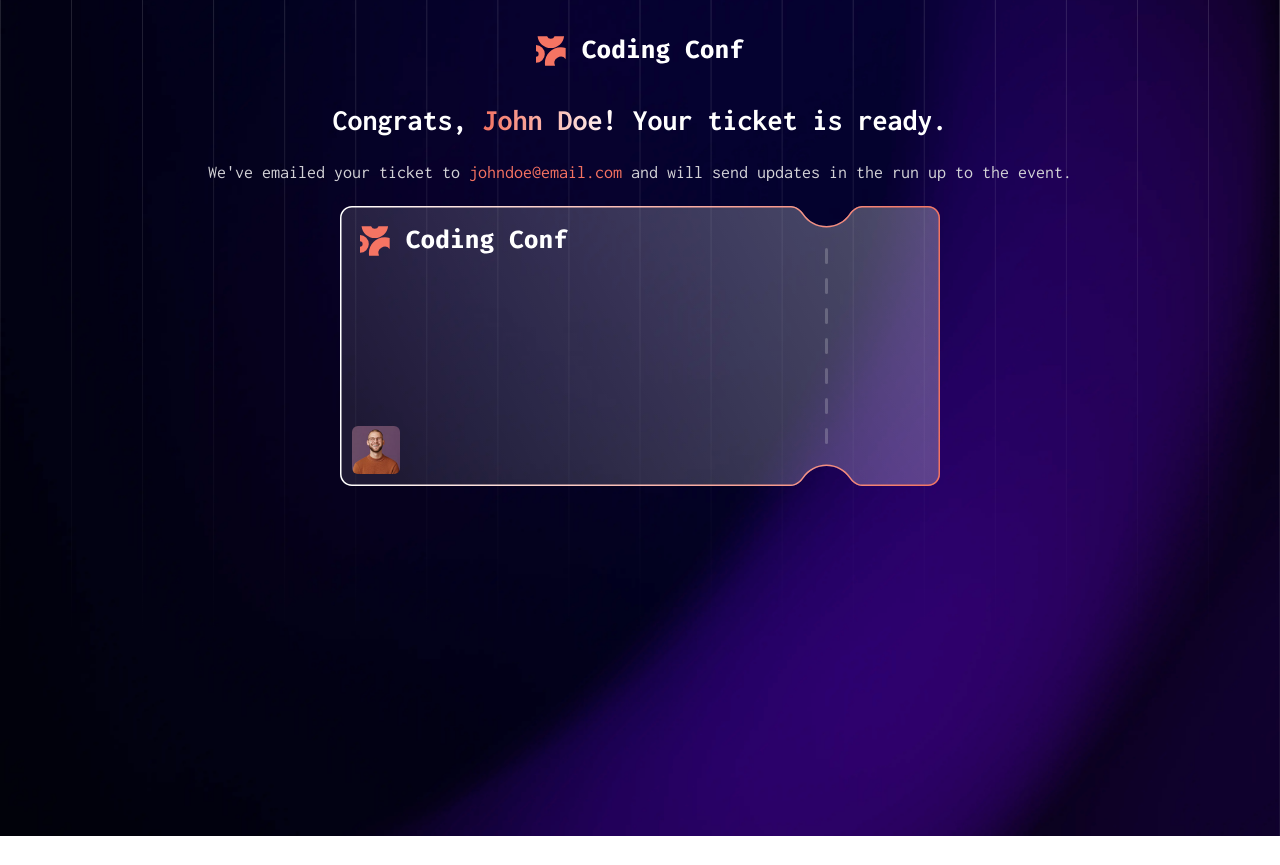
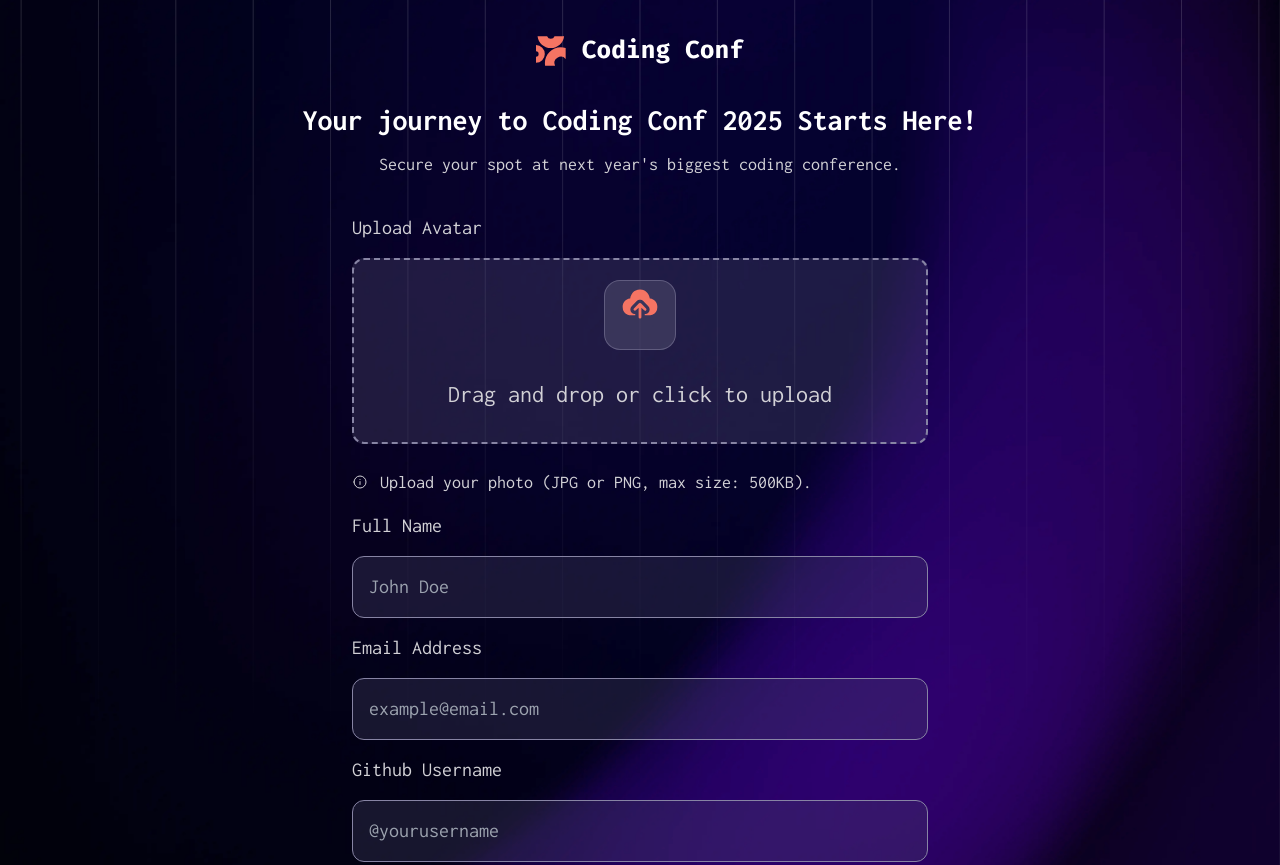
Before and after one commit to AbdullahHamadax/conference-ticket-geneator, a plain HTML site: page index.html in a window 1280 px wide. Shown: the top 865 px of the page. Before the commit the page ends 836 px from the top, so only its background shows below. Drawn offline with nearby package versions, Linux system fonts and the light colour scheme.

Commit message:
Finish ticket design & prepare JS

```diff
--- a/index.html
+++ b/index.html
@@ -51,8 +51,8 @@
         alt="Coding Conf logo"
         class="m-auto mt-9"
       />
-      <div class="text-center mt-9 flex flex-col gap-y-5">
-        <h1 class="text-center font-bold text-3xl">
+      <!-- <div class="flex flex-col text-center mt-9 gap-y-5">
+        <h1 class="text-3xl font-bold text-center">
           Congrats,
           <span
             class="bg-gradient-to-r from-[#f57261] to-white bg-clip-text text-transparent"
@@ -65,28 +65,37 @@
           <span class="text-[#f57261]">johndoe@email.com</span> and will send
           updates in the run up to the event.
         </p>
-        <div class="relative m-auto">
-          <img
-            src="assets/images/pattern-ticket.svg"
-            alt="ticket image"
-            class="w-fit relative"
-          />
+        <div class="relative max-w-sm mx-auto mt-20 transition opacity-100">
+          <img src="assets/images/pattern-ticket.svg" alt="ticket image" />
           <img
             src="assets/images/logo-full.svg"
-            class="p-5 w-fit absolute top-0 left-0"
             alt="Coding Conf Logo"
+            class="absolute top-5 left-5"
           />
+
           <img
             src="assets/images/image-avatar.jpg"
-            class="rounded-md size-12 absolute bottom-3 left-3"
             alt="User avatar"
+            class="absolute rounded-md w-14 bottom-3 left-5"
           />
+
+          <div class="absolute text-white left-20 bottom-4">
+            <p class="text-xl font-medium">Jonatan Kristof</p>
+            <div class="flex items-center gap-1">
+              <img src="assets/images/icon-github.svg" alt="github icon" />
+              <p class="text-xs opacity-70">@jonatankristof0101</p>
+            </div>
+          </div>
+
+          <p class="absolute right-0 text-2xl rotate-90 bottom-[70px]">
+            #012344
+          </p>
         </div>
-      </div>
-      <div class="hidden">
+      </div> -->
+      <div class="">
         <header class="flex flex-col">
-          <div class="mt-9 flex flex-col gap-3">
-            <h1 class="text-white text-center font-bold text-3xl">
+          <div class="flex flex-col gap-3 mt-9">
+            <h1 class="text-3xl font-bold text-center text-white">
               Your journey to Coding Conf 2025 Starts Here!
             </h1>
             <p class="text-[#d2d1d6] text-center text-lg">
@@ -96,7 +105,7 @@
         </header>
         <section class="mt-9">
           <form class="mb-5">
-            <div class="max-w-xl w-full m-auto flex flex-col gap-y-4">
+            <div class="flex flex-col w-full max-w-xl m-auto gap-y-4">
               <label for="uploadAvatar" class="text-xl text-[#d2d1d6]"
                 >Upload Avatar</label
               >
@@ -112,7 +121,7 @@
                   >
                     <img
                       src="assets/images/icon-upload.svg"
-                      class="size-11 animate-bounce transition duration-1000"
+                      class="transition duration-1000 size-11 animate-bounce"
                       alt="upload icon"
                     />
                   </div>
@@ -121,7 +130,7 @@
                   </p>
                 </div>
 
-                <input id="dropzone-file" type="file" class="hidden" />
+                <input id="uploadAvatar" type="file" class="hidden" />
               </label>
               <p class="mt-2 text-lg text-[#d2d1d6] flex gap-3">
                 <img src="assets/images/icon-info.svg" alt="info icon" />
@@ -133,6 +142,7 @@
               <input
                 type="text"
                 placeholder="John Doe"
+                id="fullName"
                 class="p-4 text-xl border-[1.5px] rounded-xl py-4 cursor-pointer bg-[#4b486a] bg-opacity-30 border-[#8784a4] hover:bg-[#8784a4] hover:bg-opacity-50 outline-none focus:outline-[#8784a4] outline-2 outline-offset-[3px]"
               />
               <label for="email" class="text-xl text-[#d2d1d6]"
@@ -140,6 +150,7 @@
               >
               <input
                 type="email"
+                id="email"
                 placeholder="example@email.com"
                 class="p-4 text-xl border-[1.5px] rounded-xl py-4 cursor-pointer bg-[#4b486a] bg-opacity-30 border-[#8784a4] hover:bg-[#8784a4] hover:bg-opacity-50 outline-none focus:outline-[#8784a4] outline-2 outline-offset-[3px]"
               />
@@ -148,6 +159,7 @@
               >
               <input
                 type="text"
+                id="githubUsername"
                 placeholder="@yourusername"
                 class="p-4 text-xl border-[1.5px] rounded-xl py-4 cursor-pointer bg-[#4b486a] bg-opacity-30 border-[#8784a4] hover:bg-[#8784a4] hover:bg-opacity-50 outline-none focus:outline-[#8784a4] outline-2 outline-offset-[3px]"
               />
@@ -161,5 +173,6 @@
         </section>
       </div>
     </main>
+    <script src="index.js"></script>
   </body>
 </html>
--- /dev/null
+++ b/index.js
@@ -0,0 +1,14 @@
+const form = document.querySelector("form");
+const fullName = document.querySelector("#fullName").value;
+const email = document.querySelector("#email").value;
+const username = document.querySelector("#githubUsername").value;
+const avatar = document.querySelector("#userAvatar").value;
+const generateButton = document.querySelector("button");
+
+form.addEventListener("submit", function (e) {
+  e.preventDefault();
+});
+
+generateButton.addEventListener("click", function () {
+  console.log(fullName, email, username, avatar);
+});
```
